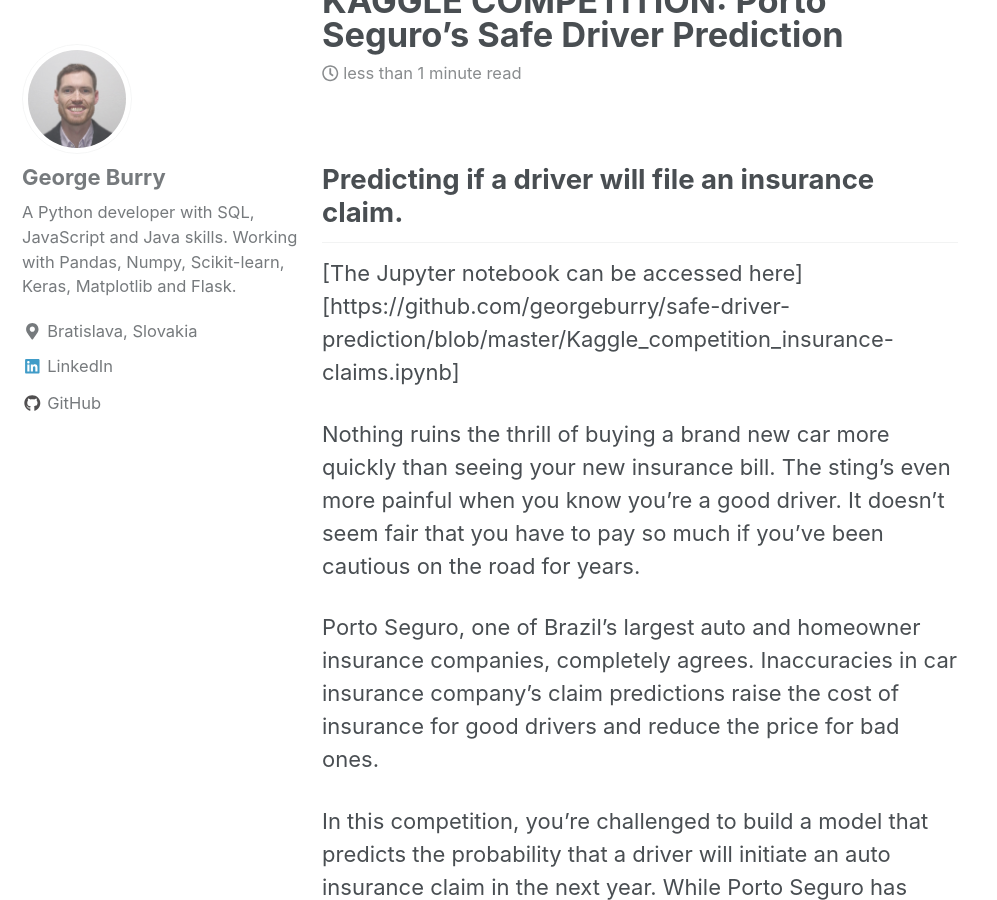
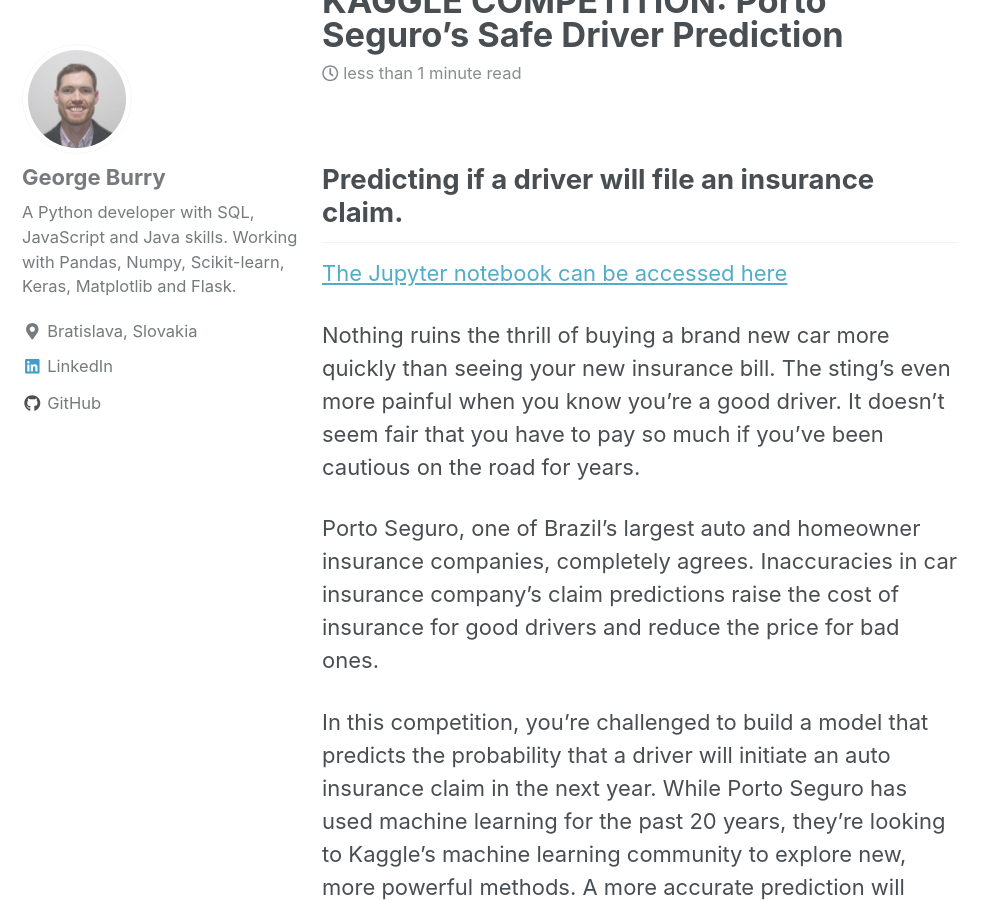
Before and after one commit to georgeburry/georgeburry.github.io, a Jekyll site: the page built from _posts/2018-05-14-Kaggle-safe-driver-prediction.md, in a window 1280 px wide and 900 px high, scrolled down 363 px. Shown: the whole window, without its empty margins (0-997 px from the left). Built offline with Jekyll 4.4.1, drawn with Linux system fonts in a browser that asks for light colours; nearby versions of some CDN libraries.

Commit message:
added link to post

```diff
--- a/_posts/2018-05-14-Kaggle-safe-driver-prediction.md
+++ b/_posts/2018-05-14-Kaggle-safe-driver-prediction.md
@@ -9,7 +9,7 @@
 ---
 ## Predicting if a driver will file an insurance claim.
 
-[The Jupyter notebook can be accessed here][https://github.com/georgeburry/safe-driver-prediction/blob/master/Kaggle_competition_insurance-claims.ipynb]
+[The Jupyter notebook can be accessed here](https://github.com/georgeburry/safe-driver-prediction/blob/master/Kaggle_competition_insurance-claims.ipynb)
 
 Nothing ruins the thrill of buying a brand new car more quickly than seeing your new insurance bill. The sting’s even more painful when you know you’re a good driver. It doesn’t seem fair that you have to pay so much if you’ve been cautious on the road for years.
 
```
